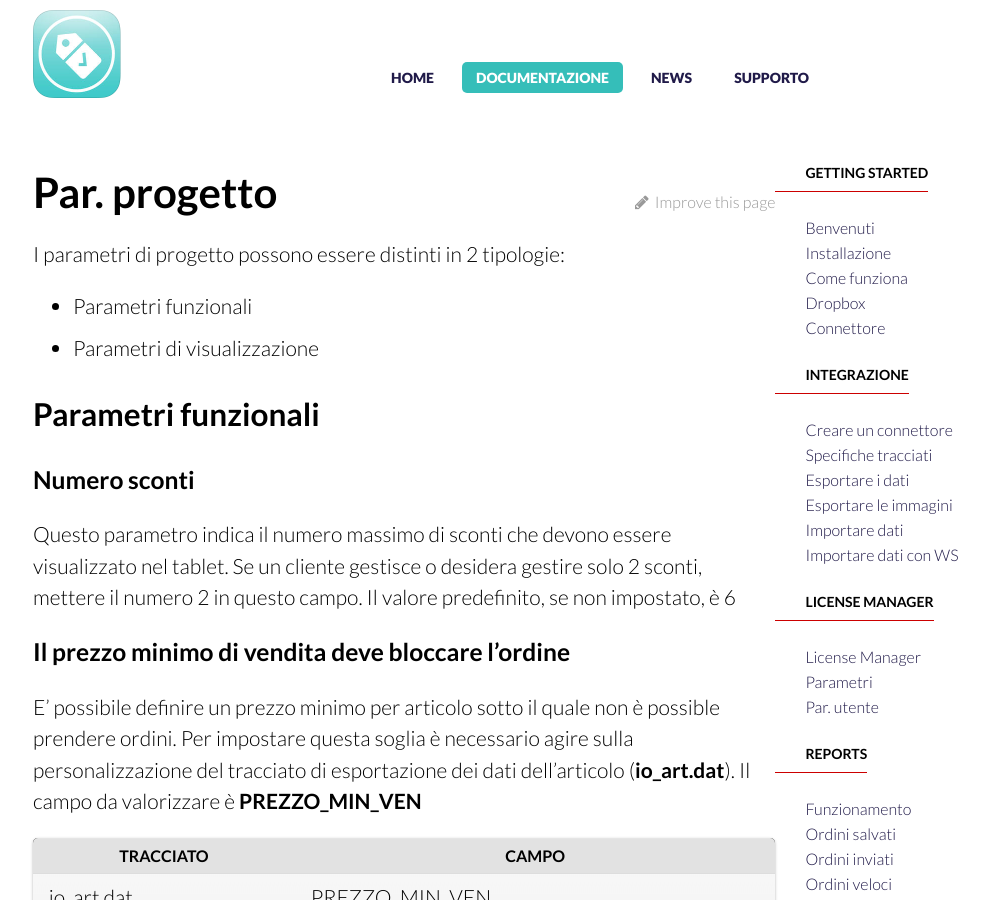
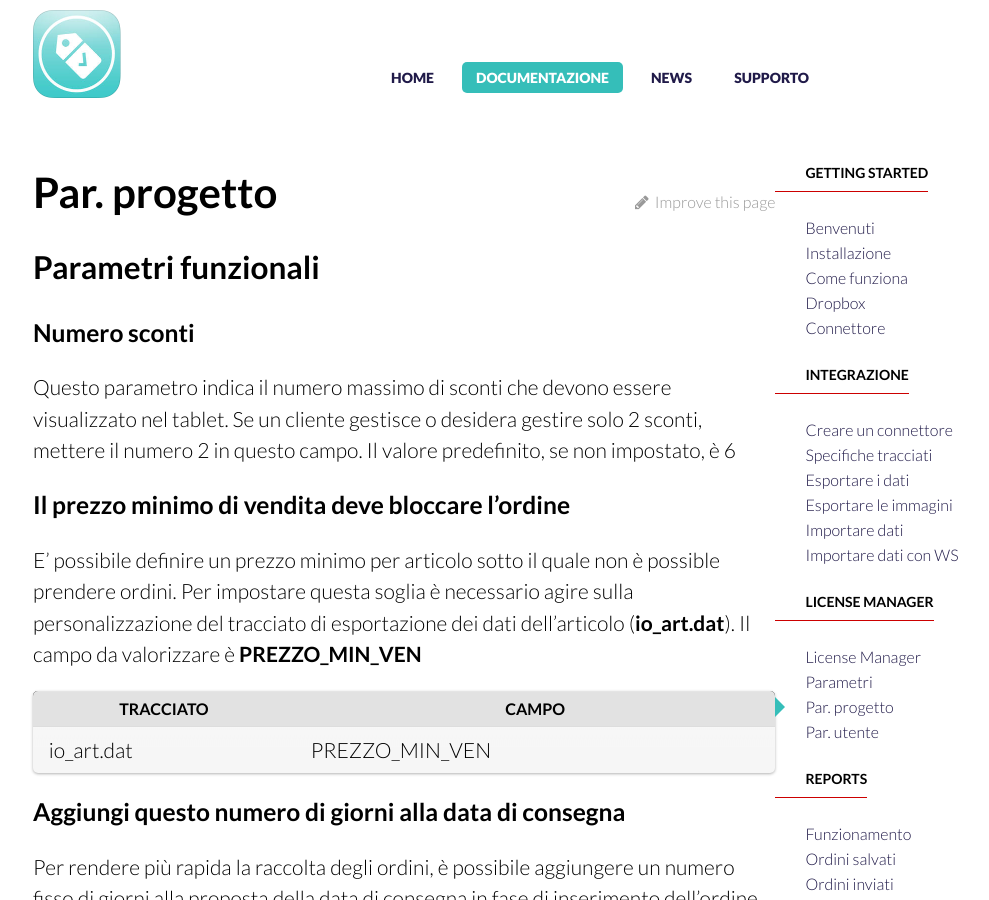
Before and after one commit to teopost/icommerce-website, a Jekyll site: the page built from _docs/par-progetto.md, in a window 1280 px wide and 900 px high. Shown: the whole window, without its empty margins (138-1127 px from the left). Built offline with Jekyll 4.4.1, drawn with Linux system fonts in a browser that asks for light colours; comment, search, counter and statistics services are not loaded.

Commit message:
Fix par progetto

```diff
--- a/_docs/par-progetto.md
+++ b/_docs/par-progetto.md
@@ -1,13 +1,8 @@
 ---
 layout: docs
 title: Par. progetto
-permalink: /docs/par-funzionali/
+permalink: /docs/par-progetto/
 ---
-I parametri di progetto possono essere distinti in 2 tipologie:
-
-* Parametri funzionali
-* Parametri di visualizzazione
-
 ## Parametri funzionali
 
 ### Numero sconti
```
